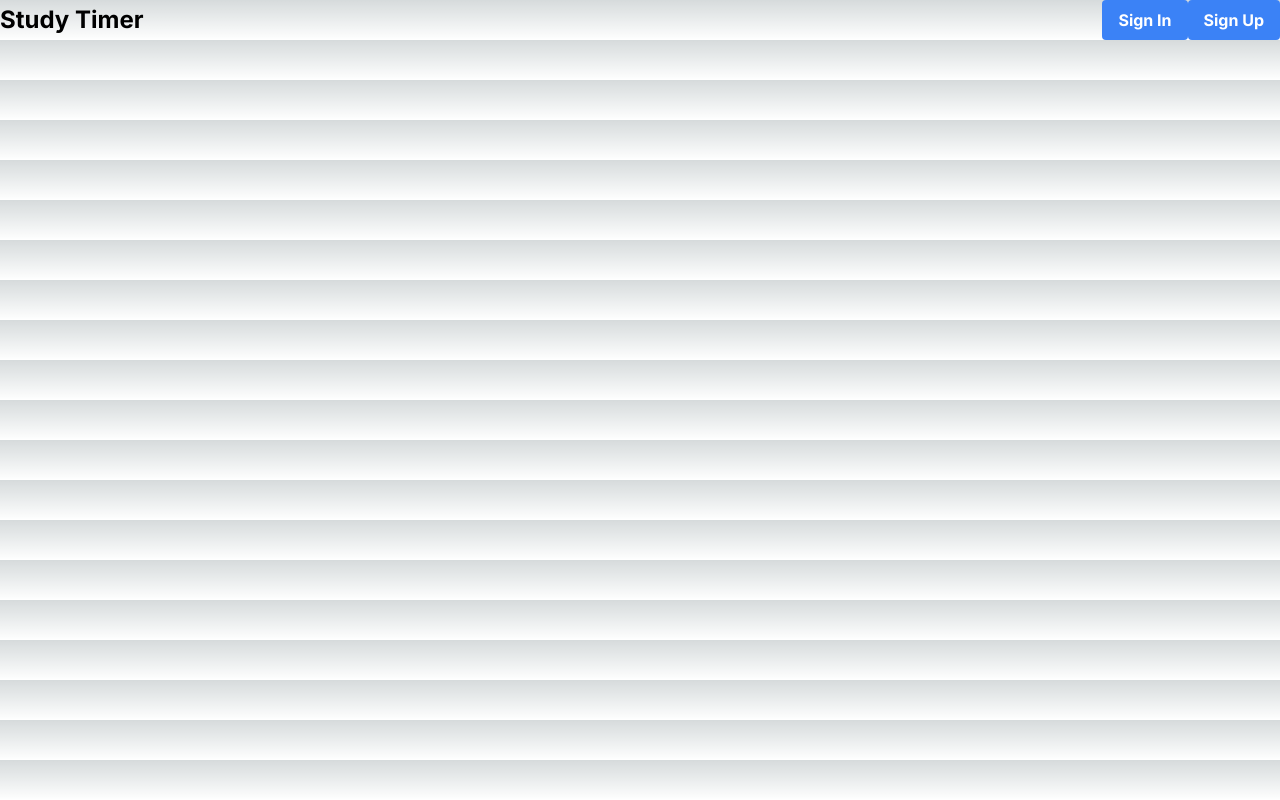
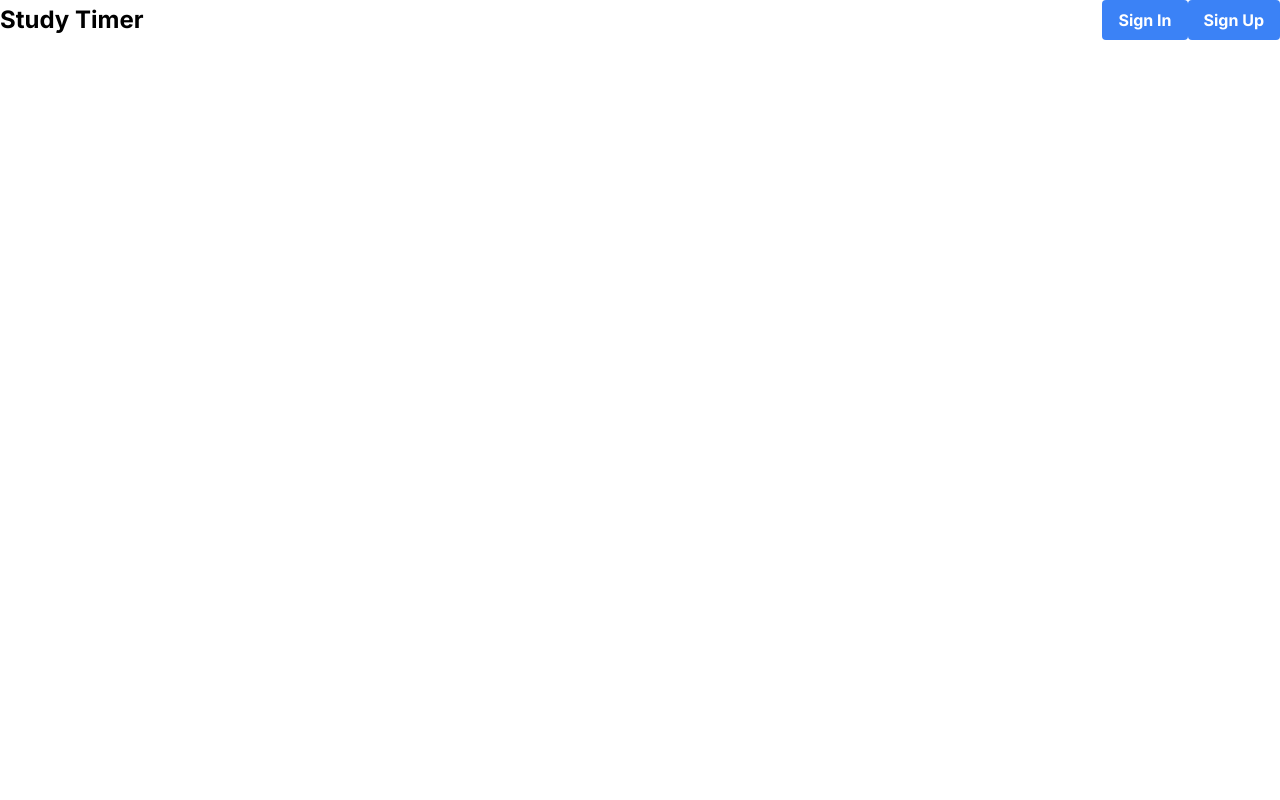
Before and after one commit to tonk4astu/StudyTimer, a Next.js app: page / in a window 1280 px wide. Built offline with nearby package versions, Linux system fonts and the light colour scheme.

Commit message:
import の整理

```diff
--- a/app/Components/Timer.ts
+++ /dev/null
@@ -1 +0,0 @@
-'use client'
--- /dev/null
+++ b/app/Components/Timer.tsx
@@ -0,0 +1,5 @@
+'use client'
+
+export default function Timer() {
+
+}
--- a/app/Components/emailAuth.tsx
+++ b/app/Components/emailAuth.tsx
@@ -45,7 +45,7 @@ export default function EmailAuth() {
 
     return (
         <div className="">
-            <p>{loginUser.MailAddress}</p>
+            <p></p>
             <ArrowRightOnRectangleIcon
                 className="h-5 w-5 text-gray-500"
                 onClick={SignOut}
@@ -69,10 +69,13 @@ export default function EmailAuth() {
                         onChange={(e) => setPassword(e.target.value)}
                     />
                 </div>
-                <button type="submit">{isLogin ? "Login" : "Create Account"}</button>
+                <div className=" flex items-center flex-col">
+                <button type="submit" className=" bg-slate-900">
+                    {isLogin ? "Login" : "Create Account"}</button>
                 <span onClick={() => setIsLogin(!isLogin)}>
                     {isLogin ? "Create new account?" : "Back to login"}
                 </span>
+                </div>
             </form>
         </div>
     );
--- a/app/Components/nav.tsx
+++ b/app/Components/nav.tsx
@@ -10,10 +10,10 @@ export default function Nav() {
             <button className="bg-blue-500 hover:bg-blue-700 text-white font-bold py-2 px-4 rounded">
                 Sign In
             </button>
-            </Link>
             <button className="bg-blue-500 hover:bg-blue-700 text-white font-bold py-2 px-4 rounded">
                 Sign Up
             </button>
+            </Link>
         </div>
     </nav>
   )
--- a/app/globals.css
+++ b/app/globals.css
@@ -1,26 +1,3 @@
 @tailwind base;
 @tailwind components;
 @tailwind utilities;
-
-:root {
-  --foreground-rgb: 0, 0, 0;
-  --background-start-rgb: 214, 219, 220;
-  --background-end-rgb: 255, 255, 255;
-}
-
-@media (prefers-color-scheme: dark) {
-  :root {
-    --foreground-rgb: 255, 255, 255;
-    --background-start-rgb: 0, 0, 0;
-    --background-end-rgb: 0, 0, 0;
-  }
-}
-body {
-  color: rgb(var(--foreground-rgb));
-  background: linear-gradient(
-      to bottom,
-      transparent,
-      rgb(var(--background-end-rgb))
-    )
-    rgb(var(--background-start-rgb));
-}
--- a/app/layout.tsx
+++ b/app/layout.tsx
@@ -1,4 +1,3 @@
-import { Suspense } from 'react'
 import './globals.css'
 import { Inter } from 'next/font/google'
 
--- a/app/page.tsx
+++ b/app/page.tsx
@@ -1,4 +1,3 @@
-import Image from 'next/image'
 import Nav from './Components/nav'
 export default function Home() {
   return (
```
